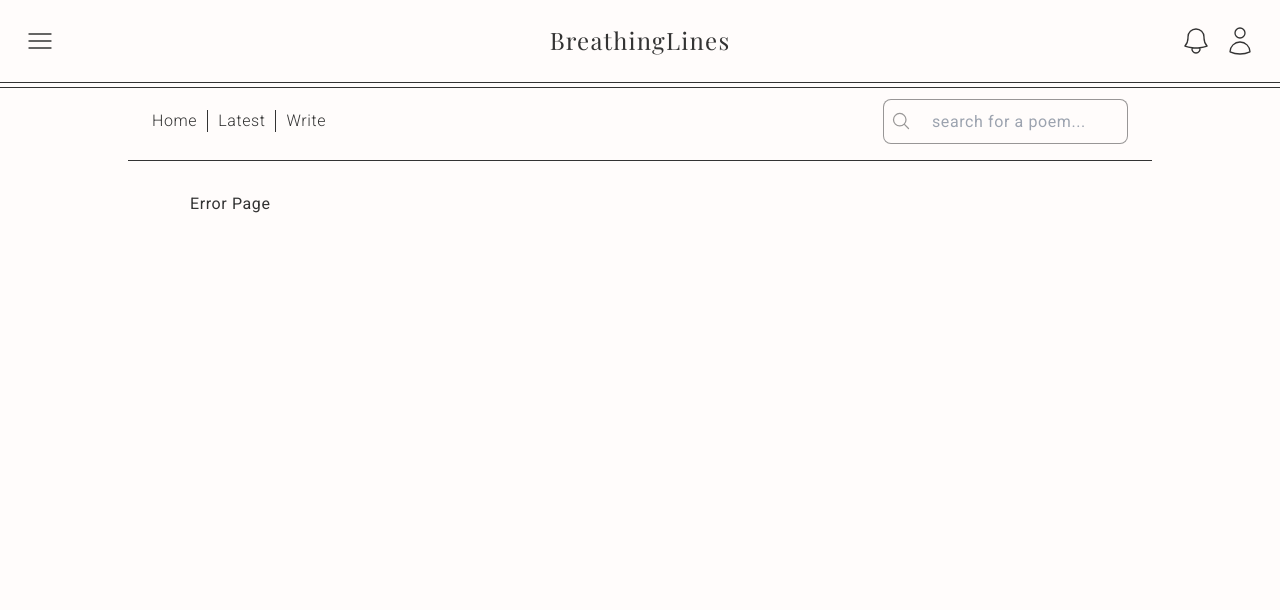
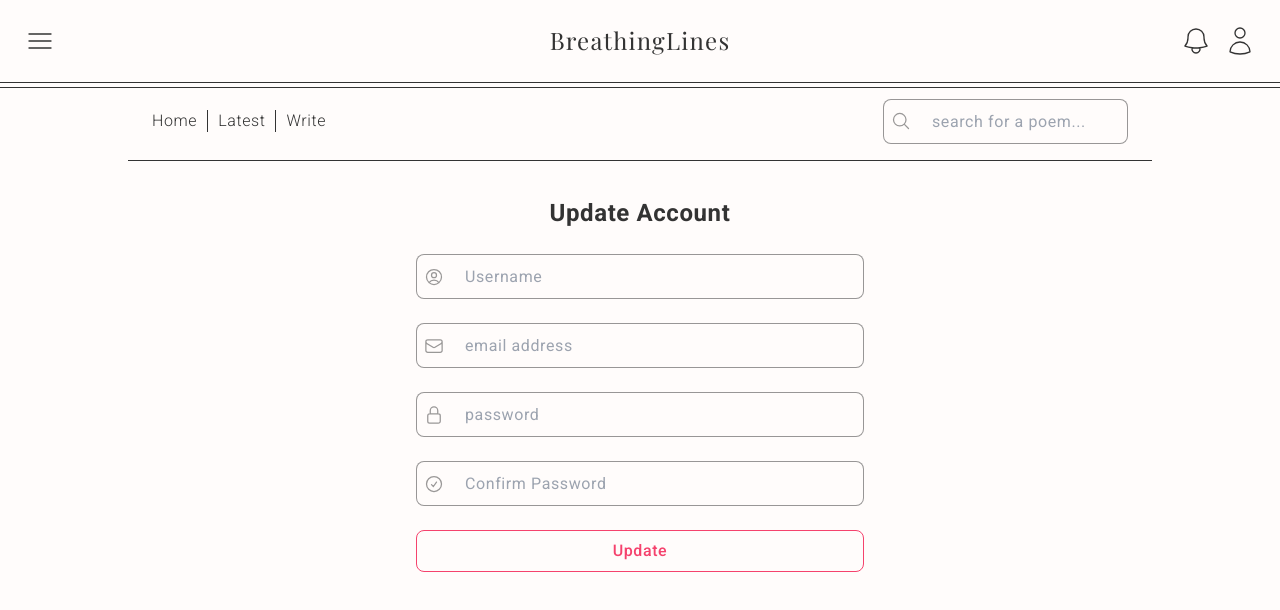
Before and after one commit to chanpyaephyoaung/breathing-lines, a React (Create React App) app in the folder frontend/: page /account-profile/account/update in a window 1280 px wide. Shown: the top 610 px of the page. Built offline with nearby package versions, Linux system fonts and the light colour scheme; sample sign-in values are in the browser's storage.

Commit message:
Add account update and user profile update pages

```diff
--- a/frontend/package.json
+++ b/frontend/package.json
@@ -6,7 +6,7 @@
    "type": "module",
    "dependencies": {
       "@headlessui/react": "^1.7.17",
-      "@heroicons/react": "^2.0.18",
+      "@heroicons/react": "^2.1.1",
       "@reduxjs/toolkit": "^2.1.0",
       "@testing-library/jest-dom": "^5.17.0",
       "@testing-library/react": "^13.4.0",
--- a/frontend/src/components/Navbar/Dropdown/UserDropdown.jsx
+++ b/frontend/src/components/Navbar/Dropdown/UserDropdown.jsx
@@ -84,6 +84,19 @@ const UserDropdown = () => {
                   <Menu.Item as={Fragment}>
                      {({ active }) => (
                         <Link
+                           to="/account-profile/account/update"
+                           className={`${
+                              active ? "bg-clr-primary text-white" : "text-gray-900"
+                           } group flex w-full items-center rounded-md px-2 py-2 text-sm`}
+                        >
+                           Account Settings
+                        </Link>
+                     )}
+                  </Menu.Item>
+
+                  <Menu.Item as={Fragment}>
+                     {({ active }) => (
+                        <Link
                            to="/signout"
                            onClick={logoutHandler}
                            className={`${
--- a/frontend/src/index.js
+++ b/frontend/src/index.js
@@ -19,6 +19,8 @@ import SignUpPage from "./screens/SignUpPage.jsx";
 import PoemFullPost from "./components/Poems/PoemFullPost/PoemFullPost.jsx";
 import ProtectedComponent from "./components/UI/ProtectedComponent.jsx";
 import UserProfilePage from "./screens/UserProfilePage.jsx";
+import AccountUpdatePage from "./screens/AccountUpdatePage.jsx";
+import UserProfileUpdatePage from "./screens/UserProfileUpdatePage.jsx";
 
 const router = createBrowserRouter(
    createRoutesFromElements(
@@ -32,6 +34,8 @@ const router = createBrowserRouter(
 
          <Route path="" element={<ProtectedComponent />}>
             <Route path="/account-profile" element={<UserProfilePage />} />
+            <Route path="/account-profile/update" element={<UserProfileUpdatePage />} />
+            <Route path="/account-profile/account/update" element={<AccountUpdatePage />} />
          </Route>
       </Route>
    )
--- /dev/null
+++ b/frontend/src/screens/AccountUpdatePage.jsx
@@ -0,0 +1,90 @@
+import {
+   EnvelopeIcon,
+   LockClosedIcon,
+   CheckCircleIcon,
+   UserCircleIcon,
+} from "@heroicons/react/24/outline";
+import FormContainer from "../components/UI/FormContainer.jsx";
+
+const AccountUpdatePage = () => {
+   const submitHandler = () => {};
+
+   return (
+      <FormContainer>
+         <h2 className="text-lg md:text-2xl font-bold text-clr-black">Update Account</h2>
+         <form className="grid gap-6" onSubmit={submitHandler}>
+            <label className="relative text-xs grid justify-items-start gap-y-2">
+               <span className="sr-only">username</span>
+               <div className="justify-self-stretch relative">
+                  <span className="absolute inset-y-0 left-0 flex items-center pl-2">
+                     <UserCircleIcon className="w-5 h-5 text-clr-black-faded" />
+                  </span>
+
+                  <input
+                     className={`placeholder:text-clr-bg-faded text-sm md:text-base py-3 md:py-3 pl-8 md:pl-12 pr-3 block bg-clr-bg w-full border border-clr-black-faded rounded-lg focus:outline-none focus:border-clr-primary focus:ring-clr-primary focus:ring-1 leading-none`}
+                     placeholder="Username"
+                     type="text"
+                     name="username"
+                  />
+               </div>
+            </label>
+
+            <label className="relative text-xs grid justify-items-start gap-y-2">
+               <span className="sr-only">email address</span>
+               <div className="justify-self-stretch relative">
+                  <span className="absolute inset-y-0 left-0 flex items-center pl-2">
+                     <EnvelopeIcon className="w-5 h-5 text-clr-black-faded" />
+                  </span>
+
+                  <input
+                     className={`placeholder:text-clr-bg-faded text-sm md:text-base py-3 md:py-3 pl-8 md:pl-12 pr-3 block bg-clr-bg w-full border border-clr-black-faded rounded-lg focus:outline-none focus:border-clr-primary focus:ring-clr-primary focus:ring-1 leading-none`}
+                     placeholder="email address"
+                     type="email"
+                     name="email address"
+                  />
+               </div>
+            </label>
+
+            <label className="relative text-xs grid justify-items-start gap-y-2">
+               <span className="sr-only">password</span>
+               <div className="justify-self-stretch relative">
+                  <span className="absolute inset-y-0 left-0 flex items-center pl-2">
+                     <LockClosedIcon className="w-5 h-5 text-clr-black-faded" />
+                  </span>
+
+                  <input
+                     className={`placeholder:text-clr-bg-faded text-sm md:text-base py-3 md:py-3 pl-8 md:pl-12 pr-3 block bg-clr-bg w-full border border-clr-black-faded rounded-lg focus:outline-none focus:border-clr-primary focus:ring-clr-primary focus:ring-1 leading-none`}
+                     placeholder="password"
+                     type="password"
+                     name="password"
+                  />
+               </div>
+            </label>
+
+            <label className="relative text-xs grid justify-items-start gap-y-2">
+               <span className="sr-only">confirm password</span>
+               <div className="justify-self-stretch relative">
+                  <span className="absolute inset-y-0 left-0 flex items-center pl-2">
+                     <CheckCircleIcon className="w-5 h-5 text-clr-black-faded" />
+                  </span>
+
+                  <input
+                     className={`placeholder:text-clr-bg-faded text-sm md:text-base py-3 md:py-3 pl-8 md:pl-12 pr-3 block bg-clr-bg w-full border border-clr-black-faded rounded-lg focus:outline-none focus:border-clr-primary focus:ring-clr-primary focus:ring-1 leading-none`}
+                     placeholder="Confirm Password"
+                     type="password"
+                     name="confirmPassword"
+                  />
+               </div>
+            </label>
+
+            <button
+               type="submit"
+               className="text-sm py-3 px-5 md:text-base text-clr-primary font-medium border border-clr-primary rounded-lg hover:bg-clr-primary hover:text-clr-white focus:outline-none focus:border-clr-primary focus:ring-clr-primary focus:ring-1 transition duration-300 leading-none"
+            >
+               Update
+            </button>
+         </form>
+      </FormContainer>
+   );
+};
+export default AccountUpdatePage;
--- a/frontend/src/screens/UserProfilePage.jsx
+++ b/frontend/src/screens/UserProfilePage.jsx
@@ -38,12 +38,12 @@ const UserProfilePage = () => {
                   <p className="text-sm md:text-base font-light text-clr-black mt-4">
                      &ldquo;{userProfileDetails?.profileDesc}&ldquo;
                   </p>
-                  <button
-                     type="submit"
-                     className="text-sm py-3 px-5 md:text-base text-clr-primary font-medium border border-clr-primary rounded-full hover:bg-clr-primary hover:text-clr-white focus:outline-none focus:border-clr-primary focus:ring-clr-primary focus:ring-1 transition duration-300 leading-none mt-4"
+                  <Link
+                     to="/account-profile/update"
+                     className="inline-block text-sm py-3 px-5 md:text-base text-clr-primary font-medium border border-clr-primary rounded-full hover:bg-clr-primary hover:text-clr-white focus:outline-none focus:border-clr-primary focus:ring-clr-primary focus:ring-1 transition duration-300 leading-none mt-4"
                   >
                      Edit Profile
-                  </button>
+                  </Link>
                </div>
 
                <div className="grid justify-items-center mb-8">
--- /dev/null
+++ b/frontend/src/screens/UserProfileUpdatePage.jsx
@@ -0,0 +1,51 @@
+import { UserCircleIcon } from "@heroicons/react/24/outline";
+import FormContainer from "../components/UI/FormContainer.jsx";
+
+const UserProfileUpdatePage = () => {
+   const submitHandler = () => {};
+
+   return (
+      <FormContainer>
+         <h2 className="text-lg md:text-2xl font-bold text-clr-black">Update Profile</h2>
+         <form className="grid gap-6" onSubmit={submitHandler}>
+            <label className="relative text-xs grid justify-items-start gap-y-2">
+               <span className="sr-only">username</span>
+               <div className="justify-self-stretch relative">
+                  <span className="absolute inset-y-0 left-0 flex items-center pl-2">
+                     <UserCircleIcon className="w-5 h-5 text-clr-black-faded" />
+                  </span>
+
+                  <input
+                     className={`placeholder:text-clr-bg-faded text-sm md:text-base py-3 md:py-3 pl-8 md:pl-12 pr-3 block bg-clr-bg w-full border border-clr-black-faded rounded-lg focus:outline-none focus:border-clr-primary focus:ring-clr-primary focus:ring-1 leading-none`}
+                     placeholder="Username"
+                     type="text"
+                     name="username"
+                  />
+               </div>
+            </label>
+
+            <div className="grid gap-y-2 text-left">
+               <span className="sr-only">description</span>
+               <label htmlFor="about" className="block text-clr-black-faded text-base pl-2">
+                  Add your description
+               </label>
+
+               <textarea
+                  id="about"
+                  name="about"
+                  rows={3}
+                  className="py-3 pl-4 pr-4 placeholder:text-clr-bg-faded block bg-clr-bg w-full border border-clr-black-faded rounded-lg focus:outline-none focus:border-clr-primary focus:ring-clr-primary focus:ring-1 leading-5"
+               ></textarea>
+            </div>
+
+            <button
+               type="submit"
+               className="text-sm py-3 px-5 md:text-base text-clr-primary font-medium border border-clr-primary rounded-lg hover:bg-clr-primary hover:text-clr-white focus:outline-none focus:border-clr-primary focus:ring-clr-primary focus:ring-1 transition duration-300 leading-none"
+            >
+               Update
+            </button>
+         </form>
+      </FormContainer>
+   );
+};
+export default UserProfileUpdatePage;
```
Also changed, not shown: 1 other file (tests, documents, lock files or other folders).
